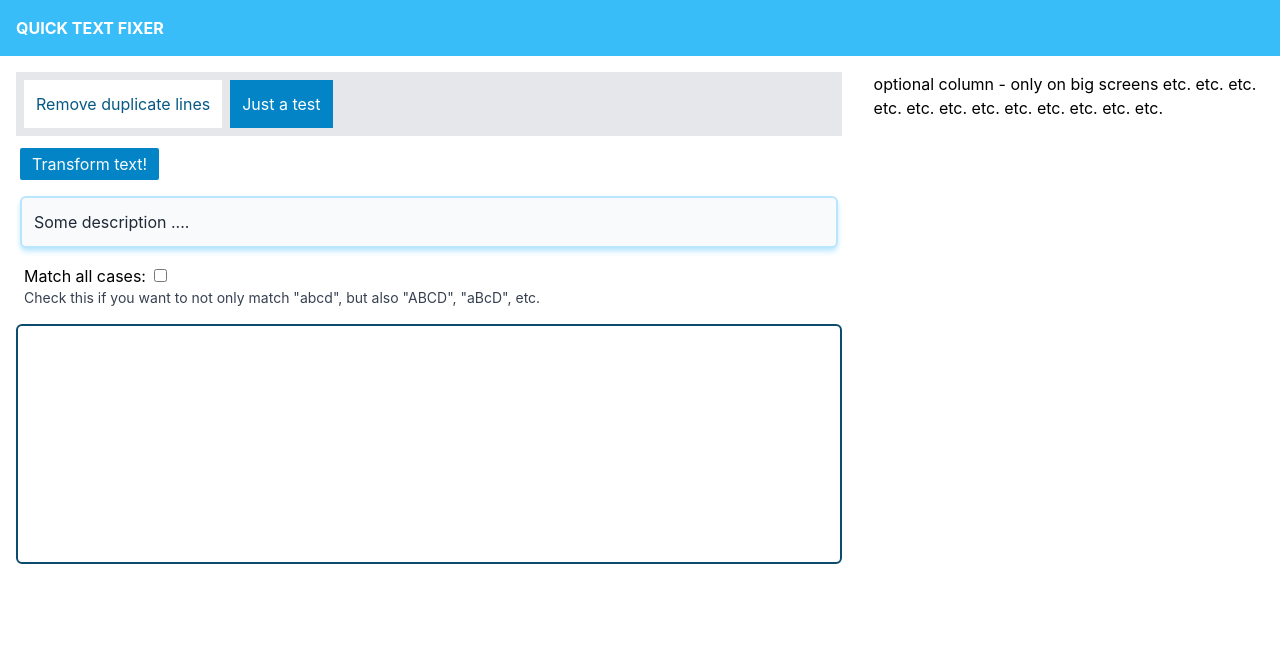
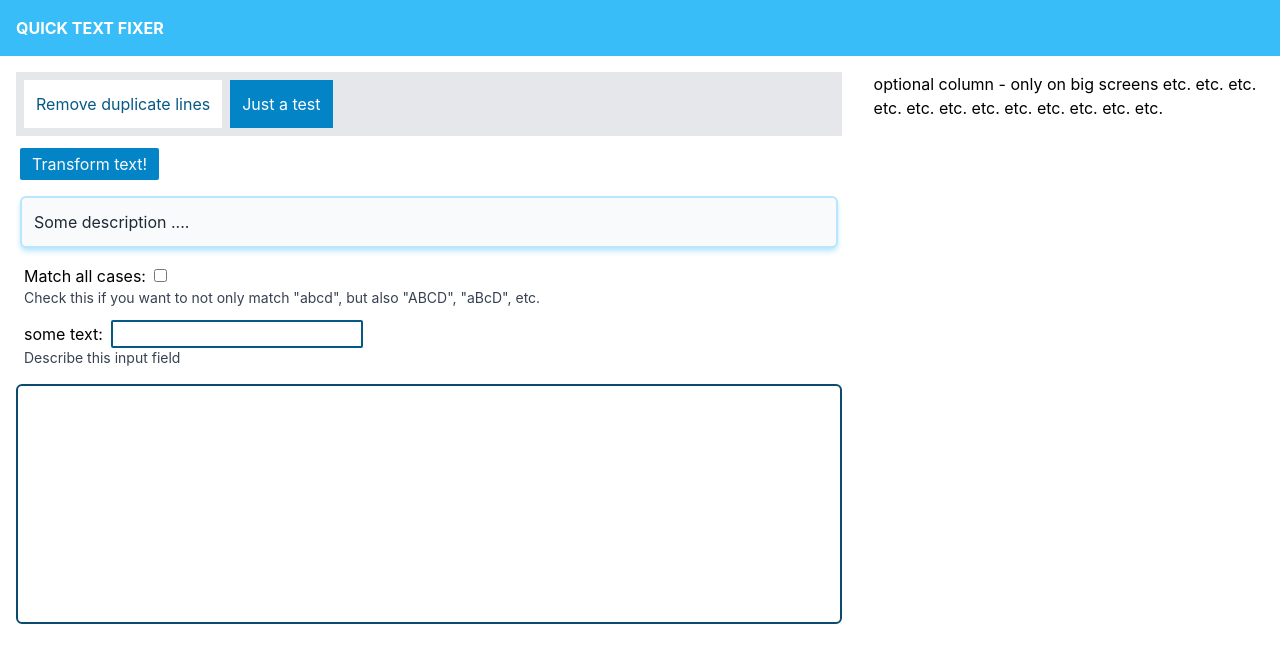
Before and after one commit to Daniel-Wittgenstein/qtf, a React (Create React App) app: page / in a window 1280 px wide. Both pictures are taken after a click on the button "Just a test". Shown: the top 662 px of the page. Built offline with nearby package versions, Linux system fonts and the light colour scheme.

Commit message:
OptionsInput: additional style

```diff
--- a/src/Transformers.js
+++ b/src/Transformers.js
@@ -58,6 +58,13 @@ const Transformers = [
         key: "caseSensitive",
         checked: true,
       },
+      {
+        text: "some text",
+        type: "input",
+        descr: `Describe this input field`,
+        key: "someIdKey",
+        checked: false,
+      },
     ],
     do: (str, data) => {
       return str.toUpperCase()
--- a/src/components/OptionsInput.js
+++ b/src/components/OptionsInput.js
@@ -3,11 +3,13 @@
 
 function OptionsInput(props) {
   return (
-    <div className = "flex flex-col">
+    <div className = "flex flex-col mt-2">
       <div className="">
         <div className="border-0 mr-2 inline-block">{props.text}:</div>
         <div className="border-0 align-baseline mt-1 inline-block
-        "><input className="" type="textarea"></input></div>
+        "><input className="
+          border-sky-800 border-2 rounded-sm
+        " type="textarea"></input></div>
       </div>
       <div className="text-sm text-gray-700">
         {props.descr}
```
